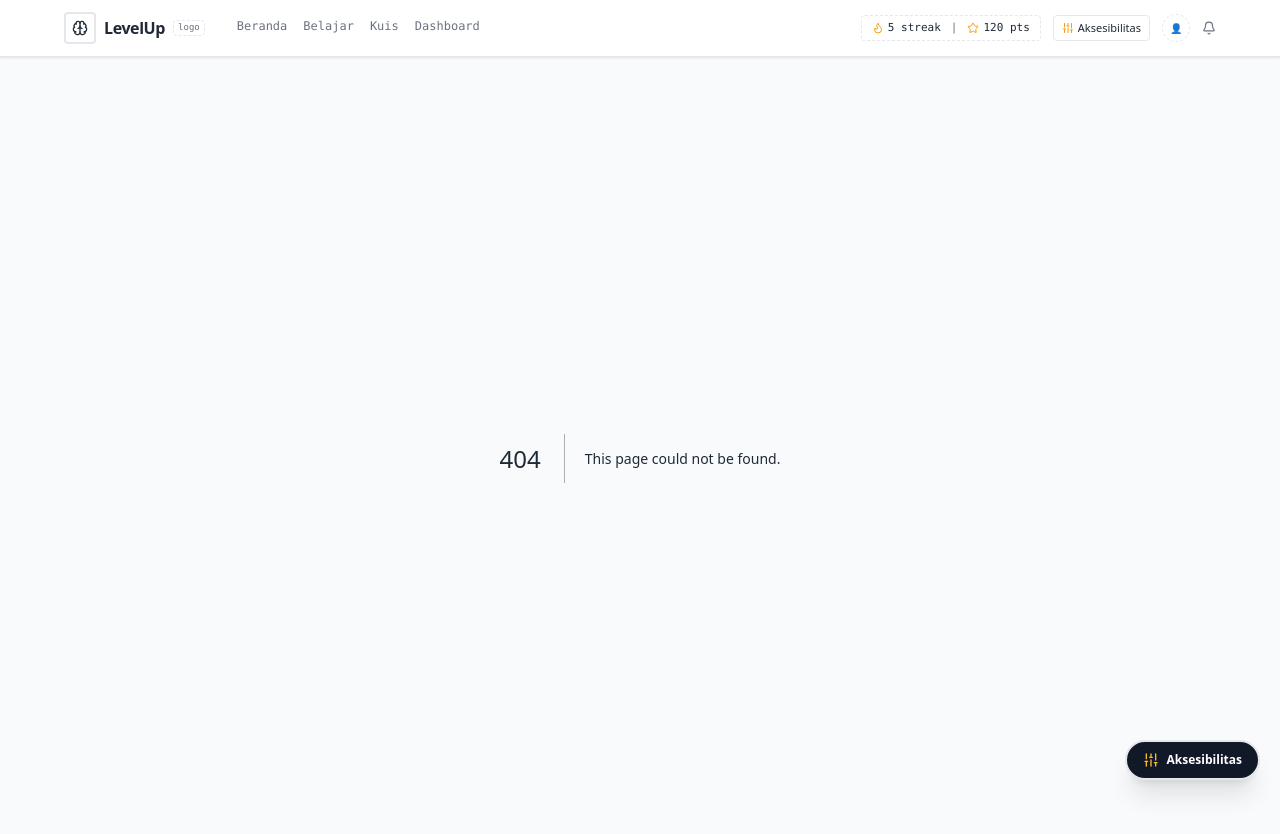
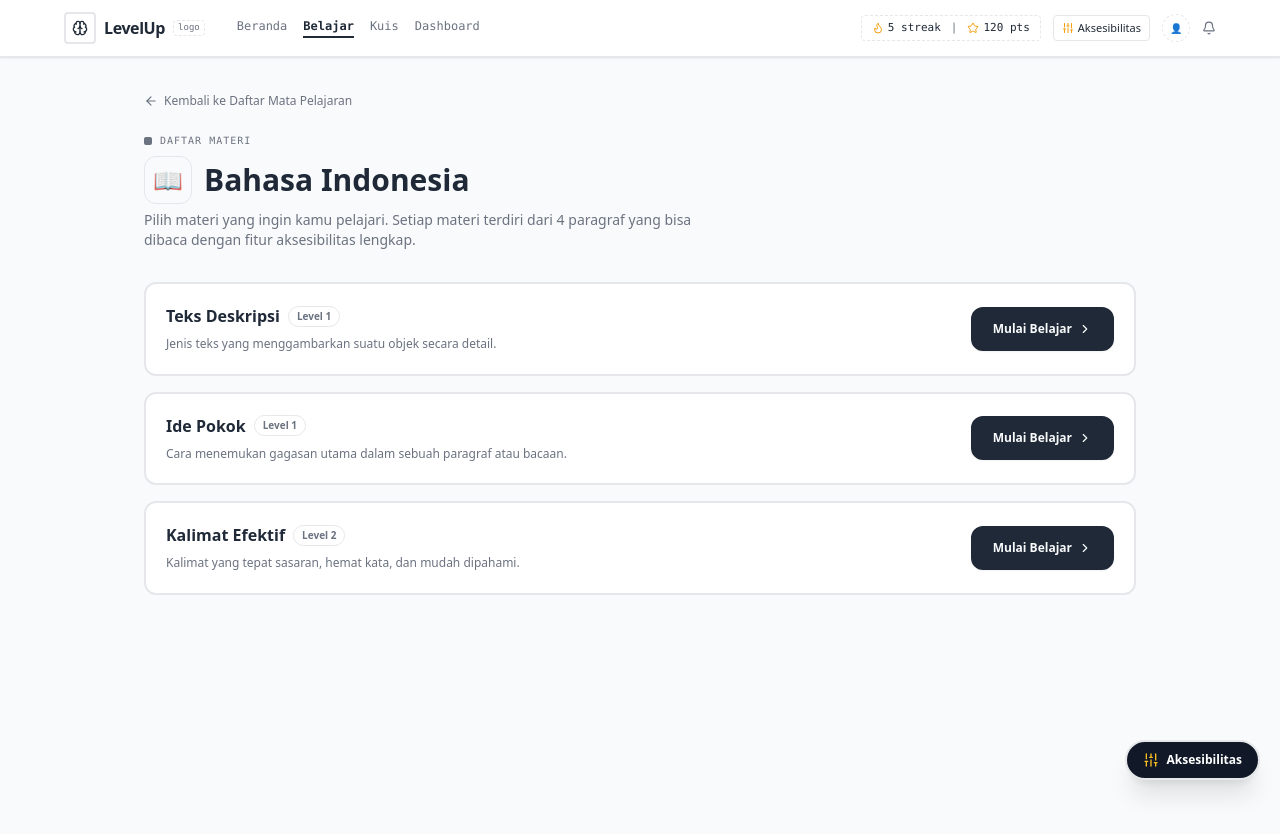
Before and after one commit to kemal-faza/neurodivergent-lms, a Next.js app: page /belajar/bahasa-indonesia in a window 1280 px wide. Before the commit this address had no page. Shown: the top 834 px of the page. After the commit the page ends 800 px from the top, so only its background shows below. Built offline with nearby package versions, Linux system fonts and the light colour scheme.

Commit message:
feat: restrukturisasi belajar LMS — tambah halaman mapel & materi, 9 materi baru, paragraphs dari data

```diff
--- a/src/app/belajar/materi/[id]/page.tsx
+++ b/src/app/belajar/[subjek]/[material]/page.tsx
@@ -2,10 +2,11 @@
 
 import { useState, useEffect } from "react";
 import { useParams, useRouter } from "next/navigation";
+import Link from "next/link";
 import {
-  ChevronRight, Play, Pause, Square, Sliders, Volume2, Focus, Sparkles, BookOpen
+  ChevronRight, Play, Pause, Square, Sliders, Volume2, Focus, Sparkles, BookOpen, ArrowLeft
 } from "lucide-react";
-import { getMateri } from "@/lib/dummy-data";
+import { getMateriById } from "@/lib/dummy-data";
 import { useAccessibilityStore } from "@/stores/accessibilityStore";
 import { useProgressStore } from "@/stores/progressStore";
 import { SectionLabel, WBox } from "@/components/ui/WireframePrimitives";
@@ -13,9 +14,9 @@ import { toBionic } from "@/lib/bionic";
 import { speak, stopSpeaking, isTTSAvailable } from "@/lib/tts";
 
 export default function MateriPage() {
-  const params = useParams<{ id: string }>();
+  const params = useParams<{ subjek: string; material: string }>();
   const router = useRouter();
-  const materi = getMateri(params.id || "m1");
+  const materi = getMateriById(params.material);
 
   const completeMateri = useProgressStore((s) => s.completeMateri);
   const bumpStreak = useProgressStore((s) => s.bumpStreak);
@@ -51,39 +52,17 @@ export default function MateriPage() {
 
   if (!materi) {
     return (
-      <div className="max-w-4xl mx-auto px-4 py-8 font-mono">
-        <p className="text-muted">Materi tidak ditemukan.</p>
-        <button onClick={() => router.push("/")} className="mt-4 px-4 py-2 text-xs border rounded">
-          ← Kembali ke Beranda
+      <div className="max-w-4xl mx-auto px-4 py-16 text-center font-sans">
+        <p className="text-muted text-lg mb-4">Materi tidak ditemukan.</p>
+        <button onClick={() => router.push("/belajar")} className="px-5 py-2.5 text-sm font-sans font-semibold border-2 border-border text-fg rounded-xl hover:bg-muted/10 transition-colors min-h-[44px]">
+          ← Kembali ke Daftar Mata Pelajaran
         </button>
       </div>
     );
   }
 
   const activeCount = [bionic, lineGuide, focusMode, ttsEnabled].filter(Boolean).length;
-
-  const paragraphs = [
-    {
-      id: 0,
-      title: "Paragraf 1 — Pengertian & Fungsi Utama",
-      text: materi.konten,
-    },
-    {
-      id: 1,
-      title: "Paragraf 2 — Kloroplas & Klorofil",
-      text: "Proses ini terjadi di dalam kloroplas sel tumbuhan. Pigmen klorofil menyerap cahaya merah dan biru dari matahari, lalu memantulkan warna hijau sehingga daun tampak berwarna hijau segar.",
-    },
-    {
-      id: 2,
-      title: "Paragraf 3 — Tahapan Reaksi Terang & Gelap",
-      text: "Fotosintesis terbagi menjadi dua tahap: Reaksi Terang yang memecah molekul air menggunakan energi cahaya, dan Reaksi Gelap (Siklus Calvin) yang membentuk gula dari karbon dioksida.",
-    },
-    {
-      id: 3,
-      title: "Paragraf 4 — Peran Penting Bagi Ekosistem",
-      text: "Tanpa fotosintesis, ketersediaan oksigen di atmosfer akan habis dan rantai makanan pada ekosistem darat maupun perairan tidak dapat bertahan hidup.",
-    },
-  ];
+  const paragraphs = materi.paragraphs;
 
   const handleToggleTts = () => {
     if (isPlayingTts) {
@@ -109,6 +88,12 @@ export default function MateriPage() {
       {/* Screen Header */}
       <div className="mb-6 flex flex-wrap items-center justify-between gap-3 border-b-2 border-dashed border-border pb-4">
         <div>
+          <Link
+            href={`/belajar/${params.subjek}`}
+            className="inline-flex items-center gap-1 text-[10px] font-mono text-muted hover:text-fg mb-1.5 transition-colors"
+          >
+            <ArrowLeft size={12} /> Kembali ke Daftar Materi
+          </Link>
           <SectionLabel>halaman materi / reader</SectionLabel>
           <h1 className="text-xl sm:text-2xl font-bold font-sans text-fg flex items-center gap-2">
             <BookOpen className="text-muted" size={22} />
@@ -295,7 +280,7 @@ export default function MateriPage() {
         {/* Diagram Box */}
         <div className="mt-8">
           <WBox
-            label="[ Diagram Infografis: Proses Biokimia Fotosintesis ]"
+            label={`[ Diagram Infografis: ${materi.judul} ]`}
             className="!h-36 rounded-xl"
           />
         </div>
@@ -309,18 +294,24 @@ export default function MateriPage() {
         <div className="flex gap-3">
           <button
             type="button"
-            onClick={() => router.push("/")}
+            onClick={() => router.push(`/belajar/${params.subjek}`)}
             className="px-4 py-2 text-xs border-2 border-border text-fg rounded-lg hover:bg-muted/10 font-mono"
           >
-            ← Kembali ke Beranda
+            ← Kembali ke Daftar Materi
           </button>
+          {materi.kuisId ? (
             <button
               type="button"
-            onClick={() => router.push("/belajar/kuis/q1")}
+              onClick={() => router.push(`/belajar/kuis/${materi.kuisId}`)}
               className="px-5 py-2 text-xs border-2 border-accent bg-accent text-accent-fg rounded-lg hover:opacity-90 font-mono font-bold flex items-center gap-1.5 shadow"
             >
               Kerjakan Kuis Adaptif <ChevronRight size={14} />
             </button>
+          ) : (
+            <span className="px-5 py-2 text-xs border-2 border-border text-muted rounded-lg font-mono">
+              Kuis Belum Tersedia
+            </span>
+          )}
         </div>
       </div>
     </div>
--- /dev/null
+++ b/src/app/belajar/[subjek]/page.tsx
@@ -0,0 +1,82 @@
+"use client";
+
+import { useParams, useRouter } from "next/navigation";
+import Link from "next/link";
+import { ArrowLeft, ChevronRight } from "lucide-react";
+import { SectionLabel } from "@/components/ui/WireframePrimitives";
+import { getSubjekById, getMateriBySubjek } from "@/lib/dummy-data";
+
+export default function SubjekPage() {
+  const params = useParams<{ subjek: string }>();
+  const router = useRouter();
+  const subjek = getSubjekById(params.subjek);
+
+  if (!subjek) {
+    return (
+      <div className="max-w-5xl mx-auto px-4 py-16 text-center font-sans">
+        <p className="text-muted text-lg mb-4">Mata pelajaran tidak ditemukan.</p>
+        <button
+          onClick={() => router.push("/belajar")}
+          className="px-5 py-2.5 text-sm font-sans font-semibold border-2 border-border text-fg rounded-xl hover:bg-muted/10 transition-colors min-h-[44px]"
+        >
+          ← Kembali ke Daftar Mata Pelajaran
+        </button>
+      </div>
+    );
+  }
+
+  const materiList = getMateriBySubjek(params.subjek);
+
+  return (
+    <div className="max-w-5xl mx-auto px-4 py-8 font-sans">
+      <Link
+        href="/belajar"
+        className="inline-flex items-center gap-1.5 text-xs font-sans font-medium text-muted hover:text-fg mb-6 transition-colors"
+      >
+        <ArrowLeft size={14} /> Kembali ke Daftar Mata Pelajaran
+      </Link>
+
+      <div className="mb-8">
+        <SectionLabel>daftar materi</SectionLabel>
+        <h1 className="text-2xl sm:text-3xl font-bold font-lexend text-fg flex items-center gap-3">
+          <span className="w-12 h-12 rounded-xl bg-muted/10 border border-border/60 flex items-center justify-center text-2xl">
+            {subjek.icon}
+          </span>
+          {subjek.nama}
+        </h1>
+        <p className="text-sm text-muted mt-1.5 max-w-xl">
+          Pilih materi yang ingin kamu pelajari. Setiap materi terdiri dari 4 paragraf yang bisa dibaca dengan fitur aksesibilitas lengkap.
+        </p>
+      </div>
+
+      <div className="space-y-4">
+        {materiList.map((materi) => (
+          <div
+            key={materi.id}
+            className="group border-2 border-border bg-card rounded-xl p-5 hover:border-fg/30 transition-all hover:shadow-md flex flex-col sm:flex-row sm:items-center gap-4"
+          >
+            <div className="flex-1 space-y-1.5">
+              <div className="flex items-center gap-2 flex-wrap">
+                <h3 className="text-base font-bold font-lexend text-fg">
+                  {materi.judul}
+                </h3>
+                <span className="text-[10px] font-sans font-semibold px-2 py-0.5 rounded-full bg-muted/10 border border-border text-muted">
+                  Level {materi.level}
+                </span>
+              </div>
+              <p className="text-xs text-muted font-sans leading-relaxed">
+                {materi.deskripsi}
+              </p>
+            </div>
+            <Link
+              href={`/belajar/${params.subjek}/${materi.id}`}
+              className="flex-shrink-0 px-5 py-2.5 text-xs font-sans font-semibold border-2 border-fg bg-fg text-bg rounded-xl hover:opacity-90 transition-all flex items-center justify-center gap-1.5 shadow-sm group-hover:shadow-md min-h-[44px]"
+            >
+              Mulai Belajar <ChevronRight size={14} />
+            </Link>
+          </div>
+        ))}
+      </div>
+    </div>
+  );
+}
--- a/src/app/belajar/kuis/[id]/page.tsx
+++ b/src/app/belajar/kuis/[id]/page.tsx
@@ -184,7 +184,7 @@ export default function KuisPage() {
           <div className="flex justify-between pt-3">
             <button
               type="button"
-              onClick={() => router.push("/belajar/materi/m1")}
+              onClick={() => router.push("/belajar")}
               className="px-4 py-2 text-xs border-2 border-border text-muted rounded-lg hover:bg-muted/10 font-mono"
             >
               ← Kembali ke Materi
--- /dev/null
+++ b/src/app/belajar/page.tsx
@@ -0,0 +1,49 @@
+"use client";
+
+import Link from "next/link";
+import { ArrowRight } from "lucide-react";
+import { SectionLabel } from "@/components/ui/WireframePrimitives";
+import { getAllSubjek } from "@/lib/dummy-data";
+
+export default function BelajarPage() {
+  const subjekList = getAllSubjek();
+
+  return (
+    <div className="max-w-5xl mx-auto px-4 py-8 font-sans">
+      <div className="mb-8">
+        <SectionLabel>daftar mata pelajaran</SectionLabel>
+        <h1 className="text-2xl sm:text-3xl font-bold font-lexend text-fg">
+          Pilih Mata Pelajaran
+        </h1>
+        <p className="text-sm text-muted mt-1.5 max-w-xl">
+          Pilih mata pelajaran yang ingin kamu pelajari. Setiap mata pelajaran memiliki beberapa materi dengan tingkat kesulitan berbeda.
+        </p>
+      </div>
+
+      <div className="grid grid-cols-1 sm:grid-cols-2 md:grid-cols-3 gap-5">
+        {subjekList.map((subjek) => (
+          <Link
+            key={subjek.id}
+            href={`/belajar/${subjek.id}`}
+            className="group border-2 border-border bg-card rounded-xl p-6 hover:border-fg/30 transition-all hover:shadow-md flex flex-col gap-4 min-h-[44px]"
+          >
+            <div className="w-14 h-14 rounded-xl bg-muted/10 border border-border/60 flex items-center justify-center text-2xl group-hover:scale-105 transition-transform">
+              {subjek.icon}
+            </div>
+            <div className="space-y-1.5 flex-1">
+              <h3 className="text-base font-bold font-lexend text-fg group-hover:text-fg transition-colors">
+                {subjek.nama}
+              </h3>
+              <p className="text-xs text-muted font-sans">
+                {subjek.materiIds.length} Materi
+              </p>
+            </div>
+            <div className="flex items-center gap-1 text-xs font-sans font-medium text-muted group-hover:text-fg transition-colors mt-auto">
+              Lihat Materi <ArrowRight size={14} />
+            </div>
+          </Link>
+        ))}
+      </div>
+    </div>
+  );
+}
--- a/src/app/page.tsx
+++ b/src/app/page.tsx
@@ -45,7 +45,7 @@ export default function LandingPage() {
 
   const handleSelectProfile = (pId: Profile) => {
     applyProfile(pId);
-    router.push("/belajar/materi/m1");
+    router.push("/belajar");
   };
 
   return (
@@ -65,7 +65,7 @@ export default function LandingPage() {
             </p>
           </div>
           <div className="flex gap-3 mt-2">
-            <WBtn primary onClick={() => router.push("/belajar/materi/m1")}>
+            <WBtn primary onClick={() => router.push("/belajar")}>
               Mulai Belajar <ChevronRight size={14} />
             </WBtn>
             <WBtn onClick={() => router.push("/dashboard")}>
--- a/src/components/Navbar.tsx
+++ b/src/components/Navbar.tsx
@@ -23,7 +23,7 @@ export function Navbar() {
 
   const navLinks = [
     { href: "/", label: "Beranda" },
-    { href: "/belajar/materi/m1", label: "Belajar" },
+    { href: "/belajar", label: "Belajar" },
     { href: "/belajar/kuis/q1", label: "Kuis" },
     { href: "/dashboard", label: "Dashboard" },
   ];
```
Lines whose indentation alone changed are shown as unchanged.
